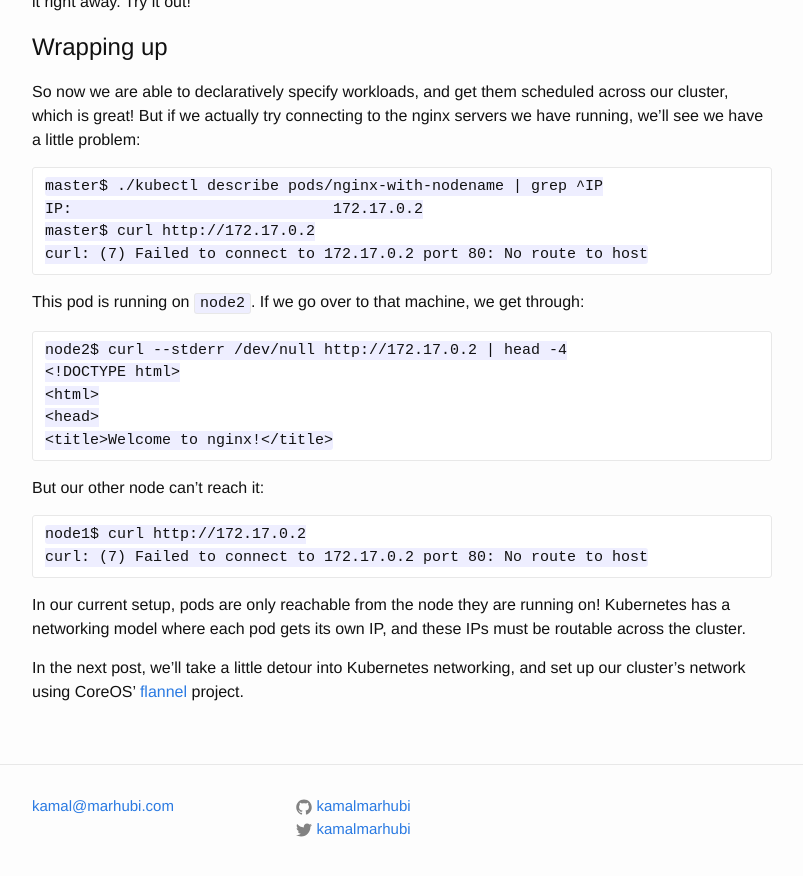
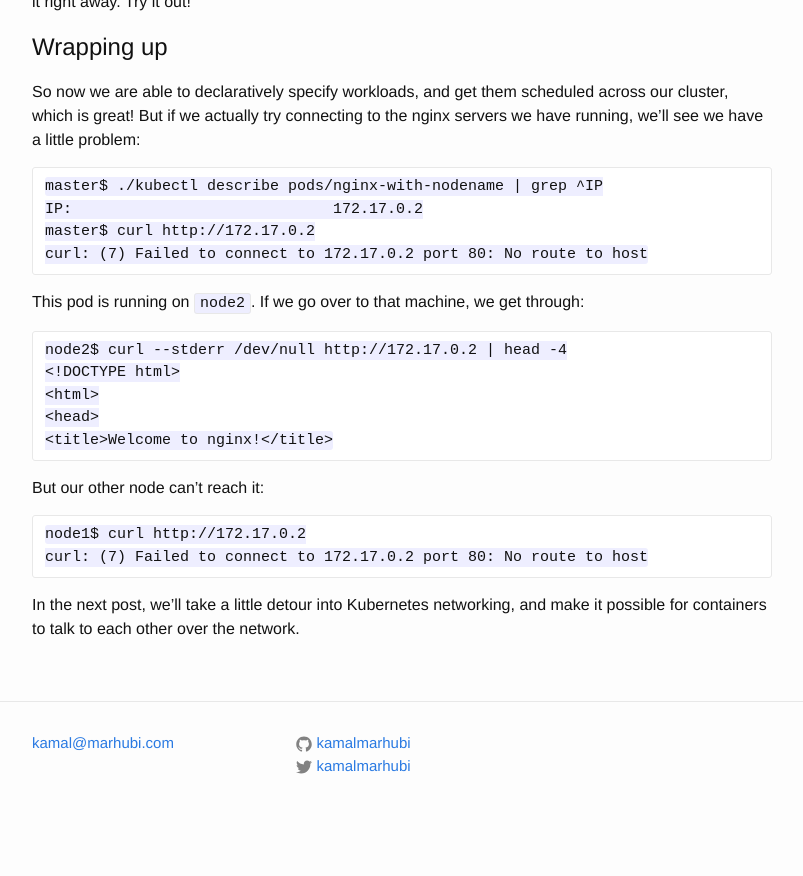
Before and after one commit to kamalmarhubi/website, a Jekyll site: the page built from _posts/2015-11-17-kubernetes-from-the-ground-up-the-scheduler.markdown, in a window 1280 px wide and 900 px high, scrolled down 4122 px. Shown: the top 876 px of the window, without its empty margins (238-1041 px from the left). Built offline with Jekyll 4.4.1, drawn with Linux system fonts in a browser that asks for light colours; after the commit the page ends 4959 px from its top, so only the background shows below that; some of the changed text lies outside the part shown.

Commit message:
Finish up scheduler post

```diff
--- a/_posts/2015-11-17-kubernetes-from-the-ground-up-the-scheduler.markdown
+++ b/_posts/2015-11-17-kubernetes-from-the-ground-up-the-scheduler.markdown
@@ -143,13 +143,12 @@ We can break down what happened here:
 
 - initially, the kubelets on each node are watching the API server for pods
   they are meant to be running
-- `kubectl` created a a pod on the API server that's meant to run on `node2`
+- `kubectl` created a pod on the API server that's meant to run on `node2`
 - the kubelet on `node2` noticed the new pod, and so started running it.
 
 We can also try [a pod manifest][nginx-without-nodename] that doesn't specify a
-node to run on. In our current setup, this pod will forever sit in the `Pending`
-state. Let's try anyway:
-
+node to run on. In our current setup, this pod will forever sit in the
+`Pending` state. Let's try anyway:
 
 ~~~
 master$ wget https://raw.githubusercontent.com/kamalmarhubi/kubernetes-from-the-ground-up/master/03-the-scheduler/nginx-without-nodename.yaml
@@ -176,7 +175,7 @@ Breaking it down in the same way:
 
 - initially, the kubelets on each node are watching the API server for pods
   they are meant to be running
-- `kubectl` created a a pod on the API server without specifying which node to
+- `kubectl` created a pod on the API server without specifying which node to
   run on
 - ...
 - ...
@@ -270,11 +269,5 @@ node1$ curl http://172.17.0.2
 curl: (7) Failed to connect to 172.17.0.2 port 80: No route to host
 ~~~
 
-In our current setup, pods are only reachable from the node they are running
-on! Kubernetes has a networking model  where each pod gets its own IP, and
-these IPs must be routable across the cluster.
-
 In the next post, we'll take a little detour into Kubernetes networking, and
-set up our cluster's network using CoreOS' [flannel][] project.
-
-[flannel]: https://github.com/coreos/flannel
+make it possible for containers to talk to each other over the network.
```
Also changed, not shown: other parts of _posts/2015-11-17-kubernetes-from-the-ground-up-the-scheduler.markdown (+2 -2 lines).
